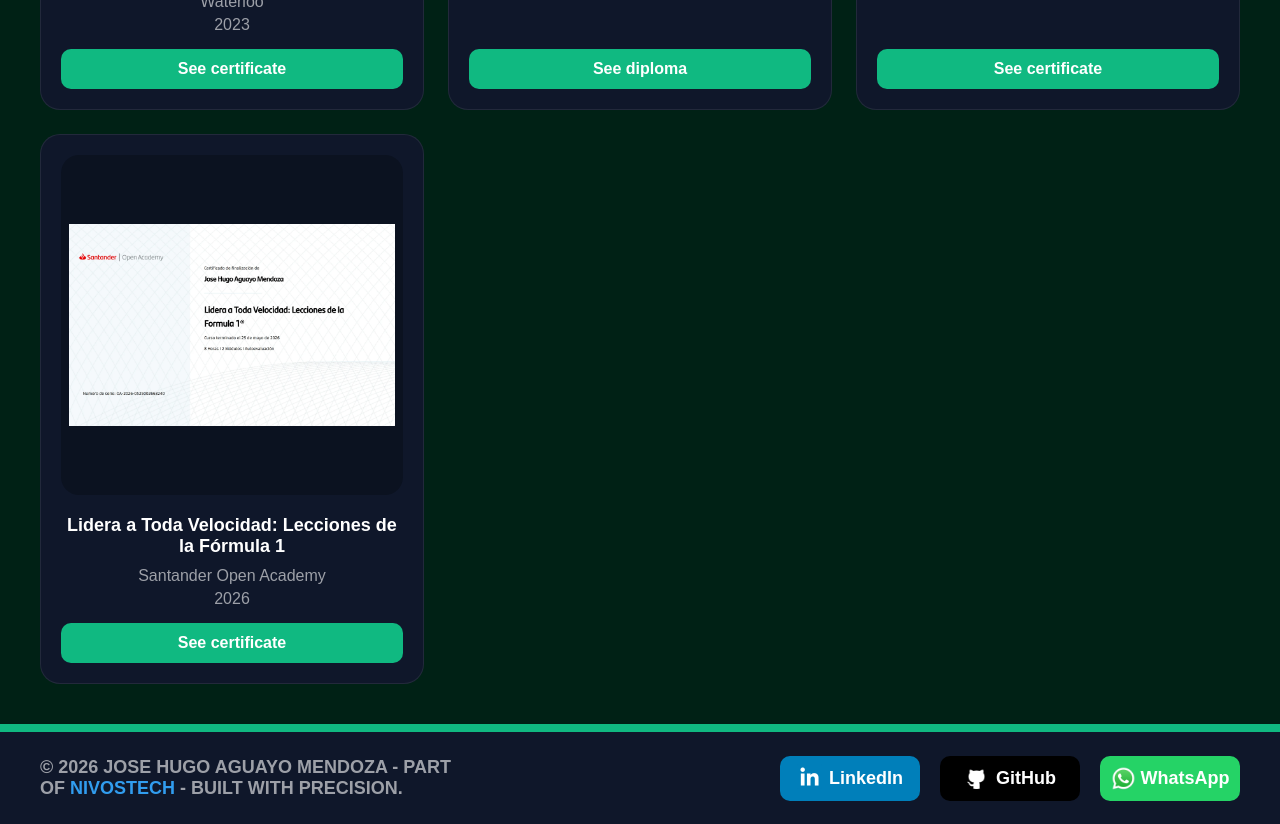
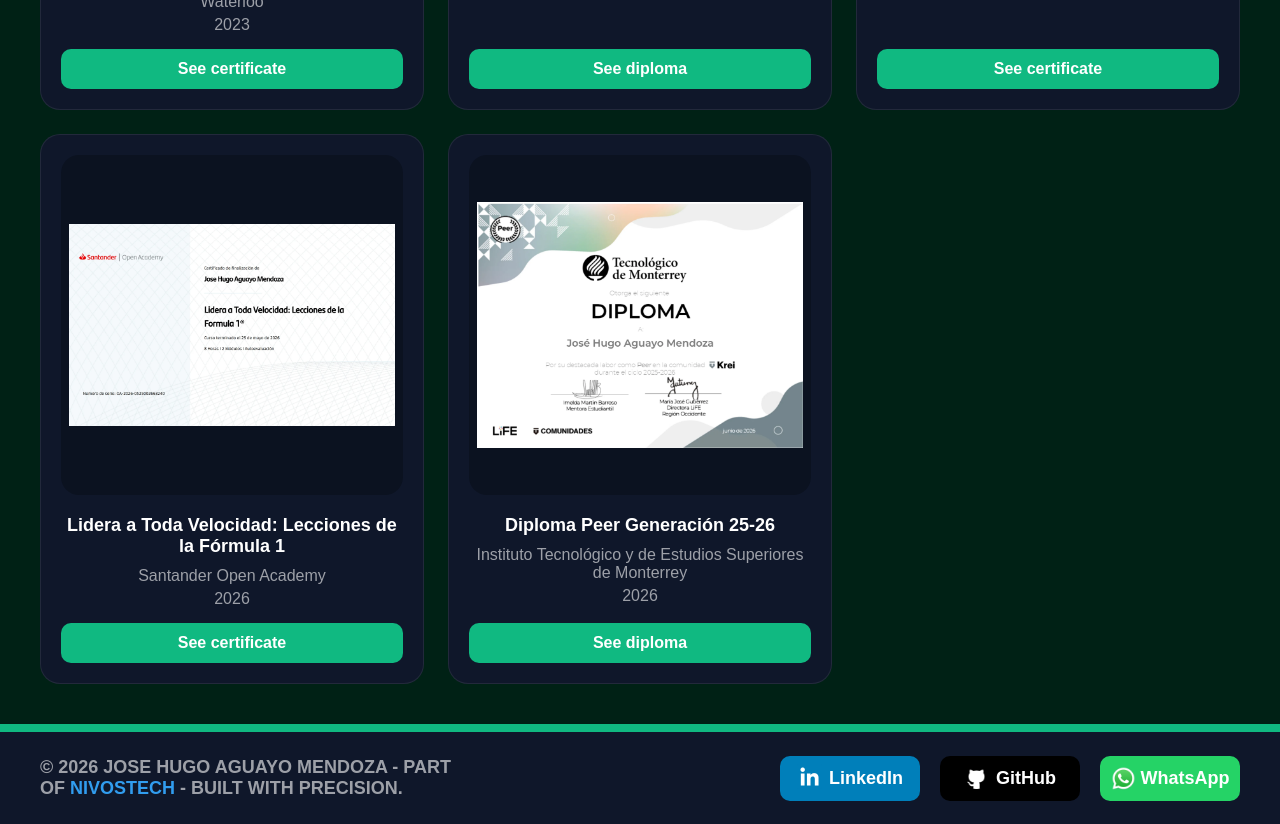
Before and after one commit to HugoAguayo2006/Portafolio-Hugo, a React (Vite) app: page /about-me in a window 1280 px wide. Shown: the part 3260-4084 px from the top of the page. Built offline with nearby package versions, Linux system fonts and the light colour scheme.

Commit message:
Agregamos diploma de peer

```diff
--- a/src/pages/AboutMe.jsx
+++ b/src/pages/AboutMe.jsx
@@ -178,7 +178,7 @@
                         </div>
                     </div>
                     <div className="certificate-card">
-                        <img src="/images/aboutme/diplomas/santander-f1.webp" alt="Copilot: domina la IA en Microsoft 365 completion certificate from Santander Open Academy" />
+                        <img src="/images/aboutme/diplomas/santander-f1.webp" alt="Lidera a Toda Velocidad: Lecciones de la Fórmula 1" />
                         <div className="texto">
                             <p className="certificado-titulo">Lidera a Toda Velocidad: Lecciones de la Fórmula 1</p>
                             <p className="certificado-institucion">Santander Open Academy</p>
@@ -194,6 +194,23 @@
                             </div>
                         </div>
                     </div>
+                    <div className="certificate-card">
+                        <img src="/images/aboutme/diplomas/Diploma-Peer-Generación-25-26.webp" alt="Diploma Peer Generación 25-26" />
+                        <div className="texto">
+                            <p className="certificado-titulo">Diploma Peer Generación 25-26</p>
+                            <p className="certificado-institucion">Instituto Tecnológico y de Estudios Superiores de Monterrey</p>
+                            <p className="certificado-ano">2026</p>
+                            <div className="btn-certificados">
+                                <a
+                                href="/pdf/Diploma-Peer-Generación-25-26.pdf"
+                                target="_blank"
+                                rel="noopener noreferrer"
+                                >
+                                See diploma
+                                </a>
+                            </div>
+                        </div>
+                    </div>
                 </div>
 
         </div>
```
Also changed, not shown: public/images/aboutme/diplomas/Diploma-Peer-Generación-25-26.webp (added), 1 other file (tests, documents, lock files or other folders).
